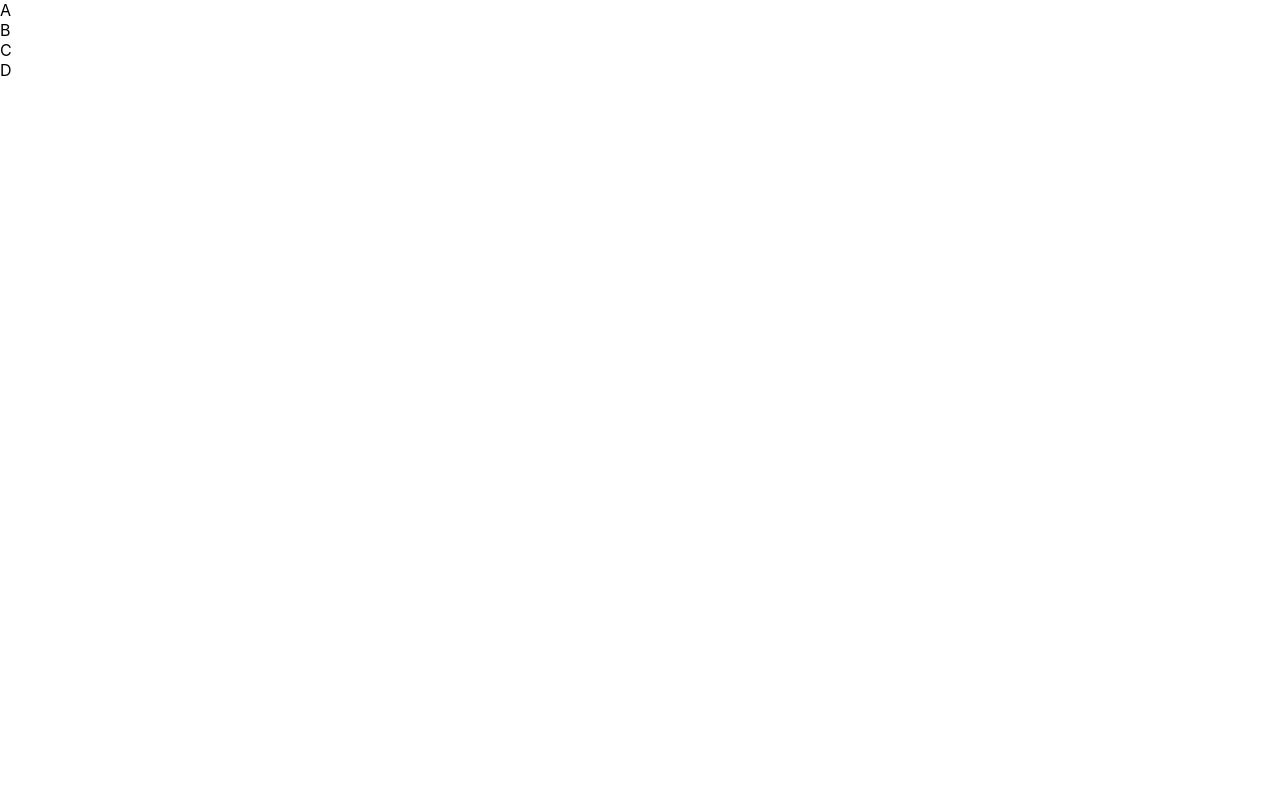
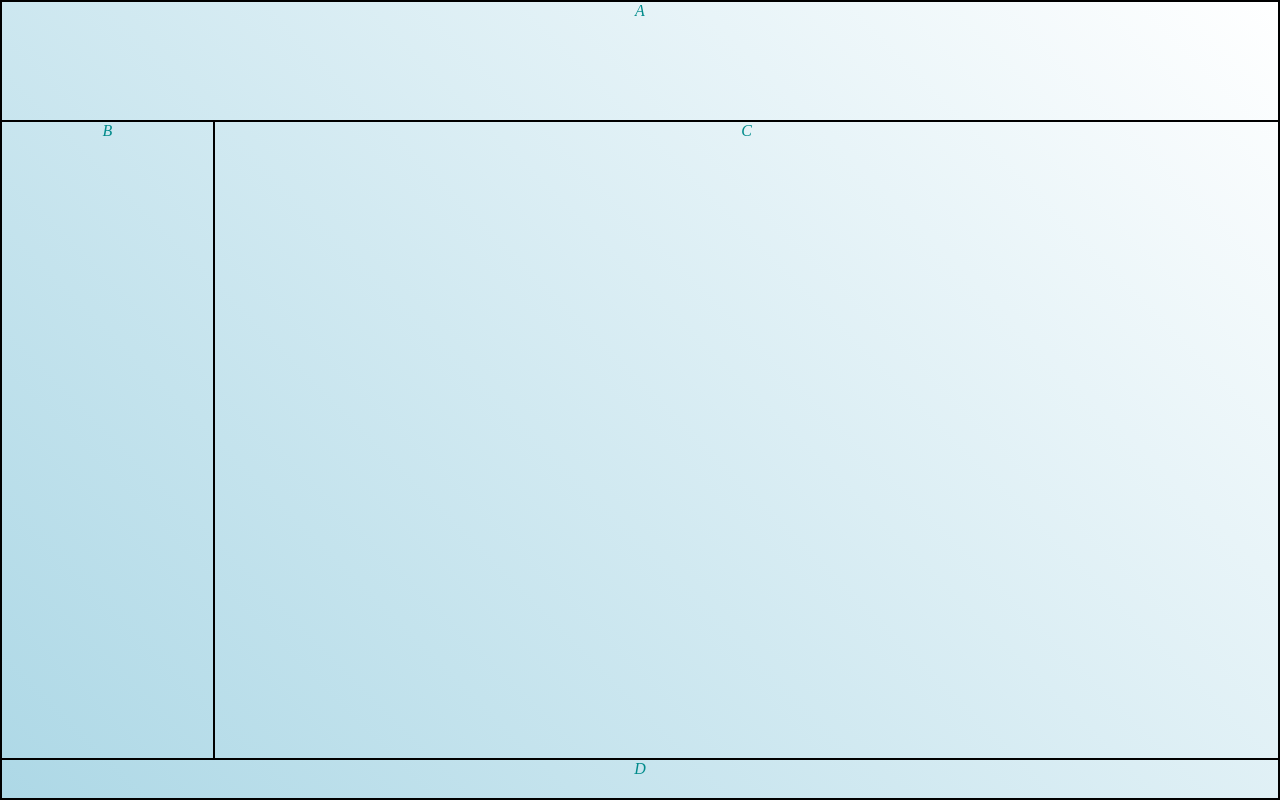
Before and after one commit to orhasson-dev/northwind-react, a React (Create React App) app: page / in a window 1280 px wide. Built offline with nearby package versions, Linux system fonts and the light colour scheme.

Commit message:
Adding Layout styles

```diff
--- a/src/Components/LayoutArea/Layout/Layout.css
+++ b/src/Components/LayoutArea/Layout/Layout.css
@@ -1,3 +1,20 @@
 .Layout {
+    height: 100%;
+    box-sizing: border-box;
+    display: grid;
+    grid-template-columns: repeat(6,1fr);
+    grid-template-rows: 15% 80% 5%;
+}
+
+.Layout > header, .Layout > footer{
+    grid-column: span 6;
 
 }
+
+.Layout > main{
+    grid-column: span 5;
+}
+
+.Layout, .Layout > * {
+    border: 1px solid black;
+}
--- a/src/index.css
+++ b/src/index.css
@@ -1,13 +1,9 @@
-body {
+html,body, #root {
   margin: 0;
-  font-family: -apple-system, BlinkMacSystemFont, 'Segoe UI', 'Roboto', 'Oxygen',
-    'Ubuntu', 'Cantarell', 'Fira Sans', 'Droid Sans', 'Helvetica Neue',
-    sans-serif;
-  -webkit-font-smoothing: antialiased;
-  -moz-osx-font-smoothing: grayscale;
+  padding: 0;
+  height: 100%;
+  text-align: center;
+  font-style: italic;
+  color: darkcyan;
+  background-image: linear-gradient(45deg,lightblue,white);
 }
-
-code {
-  font-family: source-code-pro, Menlo, Monaco, Consolas, 'Courier New',
-    monospace;
-}
```
Also changed, not shown: src/logo.svg (deleted).
